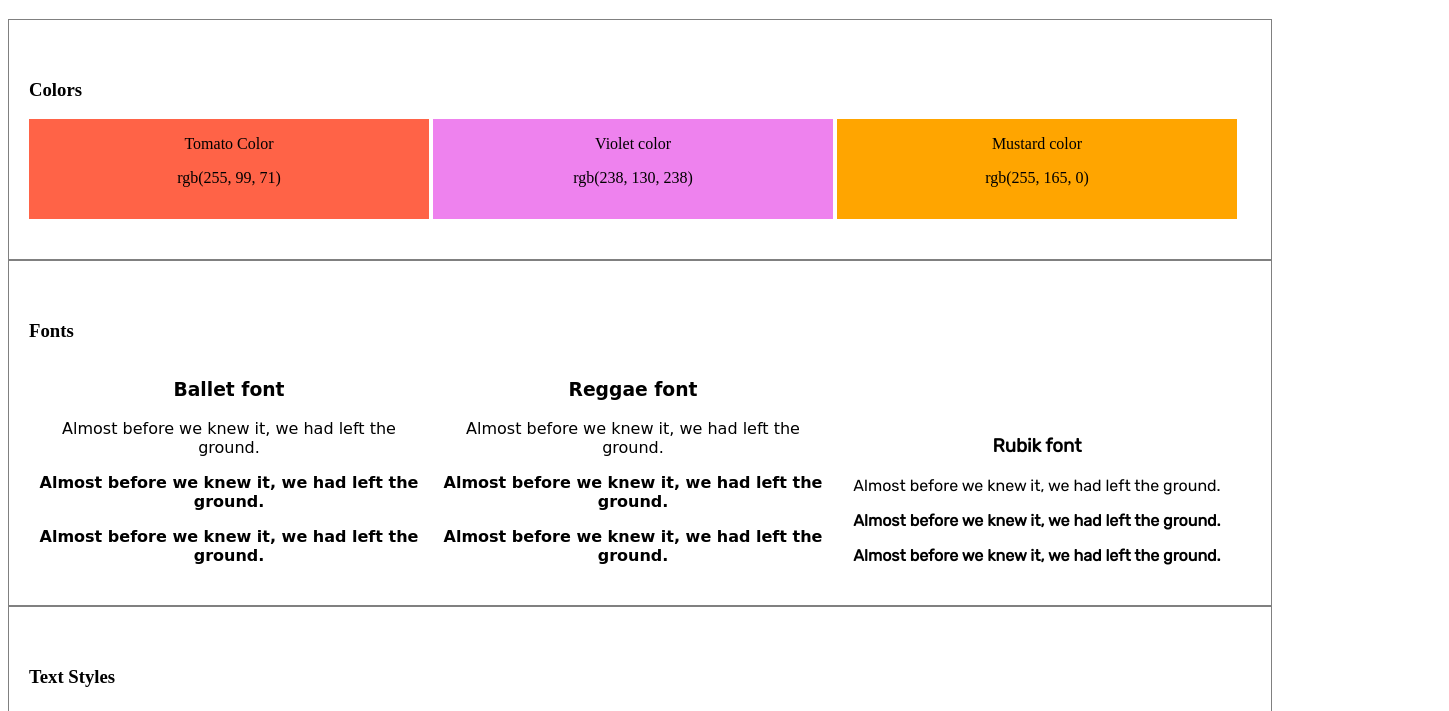
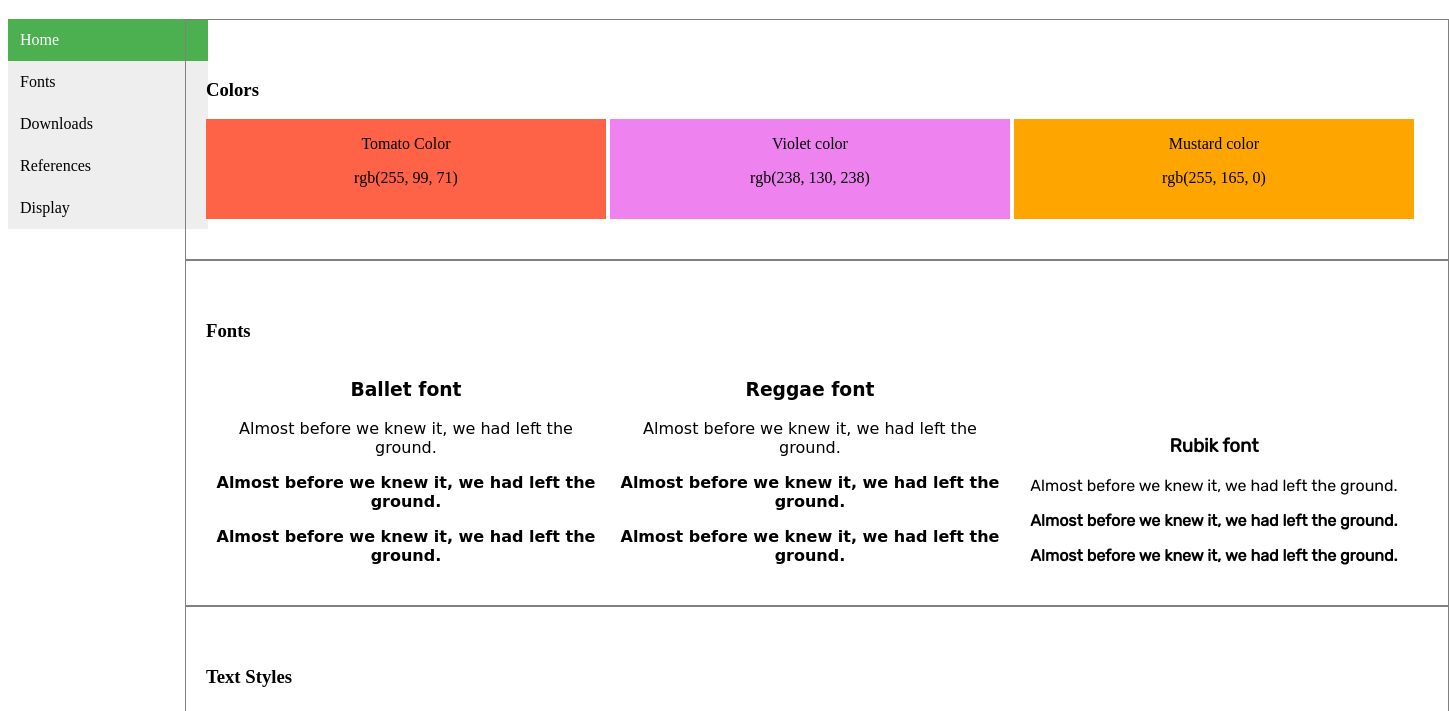
Before and after one commit to asmafarhat2006/designsystem, a plain HTML site: page index.html in a window 1280 px wide. Shown: the part 61-772 px from the top of the page, 1449 px wide, since content can reach past the window. Drawn offline with Linux system fonts and the light colour scheme; a web font is replaced by a local one.

Commit message:
added nav

```diff
--- a/index.html
+++ b/index.html
@@ -11,7 +11,17 @@
   <meta charset="UTF-8">
 </head>
 <body>
-  <header><h1>My Design System</h1></header>
+  <header><h1>My Design System</h1>
+    <nav class="vertical-menu">
+      <a href="#" class="active">Home</a>
+      <a href="#">Fonts</a>
+      <a href="#">Downloads</a>
+      <a href="#">References</a>
+      <a href="#">Display</a>
+    </nav>
+
+
+  </header>
   <main>
     <section class="colorscontainer">
       <h3>Colors</h3>
--- a/resources/css/style.css
+++ b/resources/css/style.css
@@ -1,3 +1,8 @@
+main{
+  position:relative;
+  left:14%;
+
+}
 .colorscontainer,.fontscontainer,.textstylescontainer{
   border:1px solid gray;
   padding: 40px 20px;
@@ -55,3 +60,25 @@
   font-family:'Reggae One',cursive;
   font-size:18px;
 }
+.vertical-menu {
+  width: 200px;
+  position:fixed;
+
+}
+
+.vertical-menu a {
+  background-color: #eee;
+  color: black;
+  display: block;
+  padding: 12px;
+  text-decoration: none;
+}
+
+.vertical-menu a:hover {
+  background-color: #ccc;
+}
+
+.vertical-menu a.active {
+  background-color: #4CAF50;
+  color: white;
+}
```
